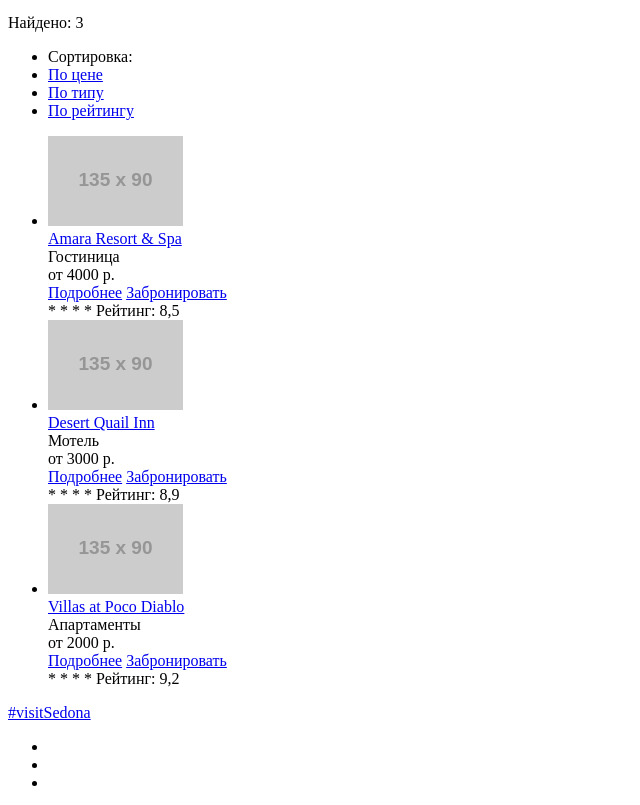
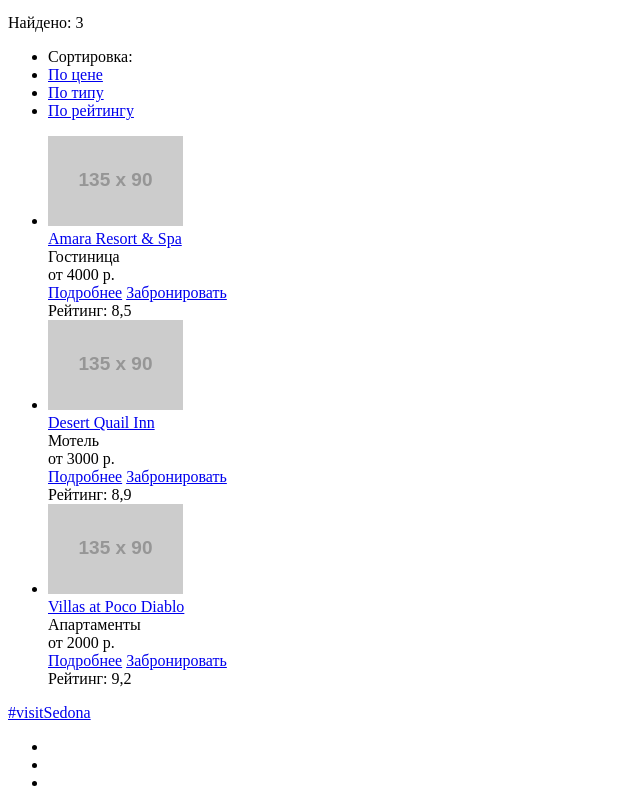
Before and after one commit to olivanus/230059-sedona, a plain HTML site: page catalog.html in a window 1280 px wide. Shown: the part 172-977 px from the top of the page, without its empty margins (0-640 px from the left). Drawn offline with Linux system fonts and the light colour scheme; placeholder pictures from the web are drawn by us.

Commit message:
Провалидировал

```diff
--- a/catalog.html
+++ b/catalog.html
@@ -66,10 +66,10 @@
                                 <a class="hotels-item-proceed" href="#">Забронировать</a>
                             </div>
                             <div class="hotels-item-rating">
-                                <span class="star">*</span>
-                                <span class="star">*</span>
-                                <span class="star">*</span>
-                                <span class="star">*</span>
+                                <span class="star"></span>
+                                <span class="star"></span>
+                                <span class="star"></span>
+                                <span class="star"></span>
                                 <span class="rating">Рейтинг: 8,5</span>
                             </div>
                         </li>
@@ -89,10 +89,10 @@
                                 <a class="hotels-item-proceed" href="#">Забронировать</a>
                             </div>
                             <div class="hotels-item-rating">
-                                <span class="star">*</span>
-                                <span class="star">*</span>
-                                <span class="star">*</span>
-                                <span class="star">*</span>
+                                <span class="star"></span>
+                                <span class="star"></span>
+                                <span class="star"></span>
+                                <span class="star"></span>
                                 <span class="rating">Рейтинг: 8,9</span>
                             </div>
                         </li>
@@ -112,10 +112,10 @@
                                 <a class="hotels-item-proceed" href="#">Забронировать</a>
                             </div>
                             <div class="hotels-item-rating">
-                                <span class="star">*</span>
-                                <span class="star">*</span>
-                                <span class="star">*</span>
-                                <span class="star">*</span>
+                                <span class="star"></span>
+                                <span class="star"></span>
+                                <span class="star"></span>
+                                <span class="star"></span>
                                 <span class="rating">Рейтинг: 9,2</span>
                             </div>
                         </li>
```
Also changed, not shown: index.html (+4 -9 lines).
